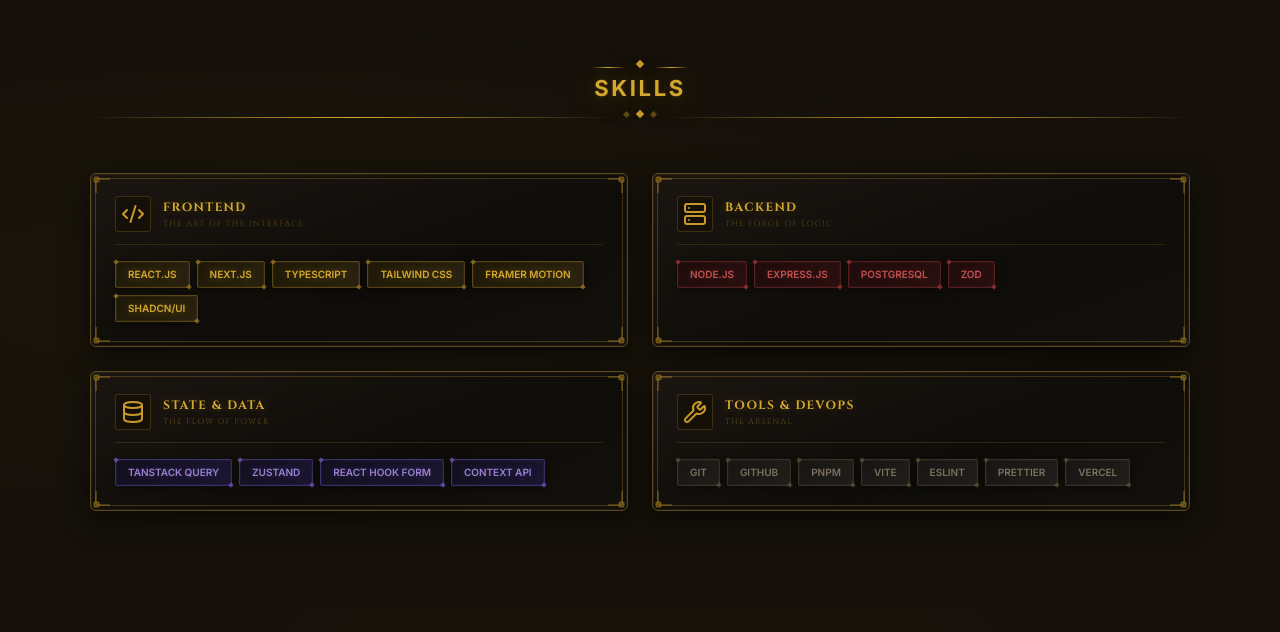
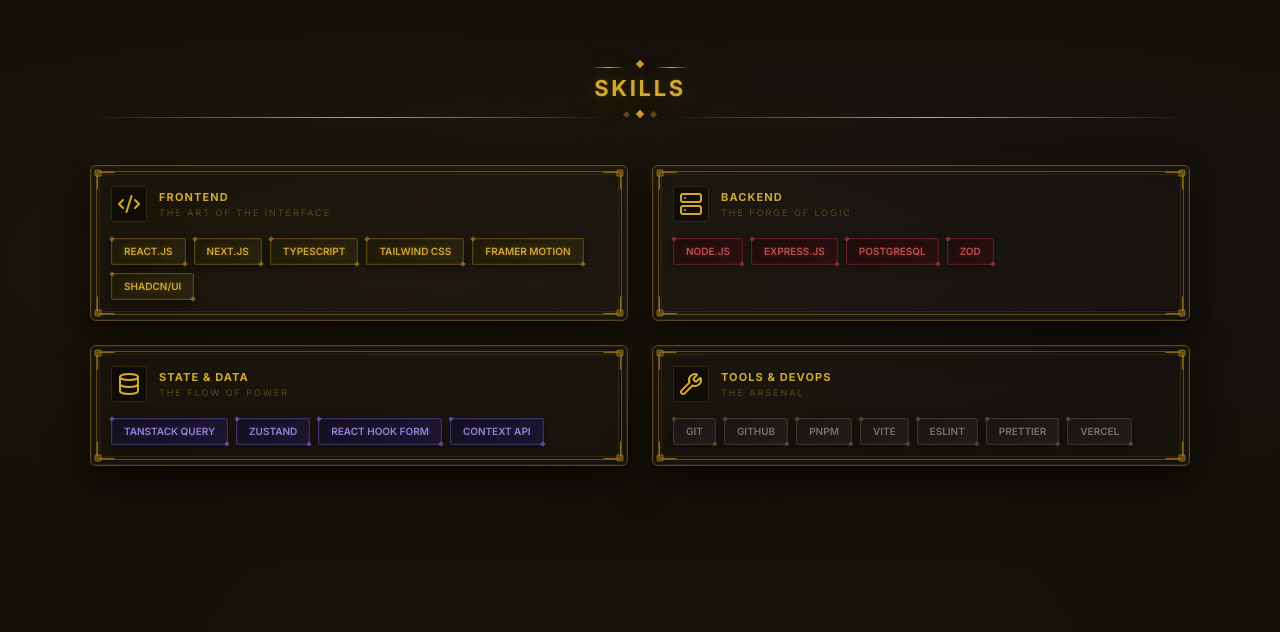
Before and after one commit to 0x-70da/portfolio, a Next.js app: page / in a window 1280 px wide. Shown: the part 1548-2180 px from the top of the page. Built offline with nearby package versions, Linux system fonts and the light colour scheme.

Commit message:
Refactor SkillsSection and SkillCategoryCard components for improved structure, styling consistency, and reusability

```diff
--- a/components/sections/SkillsSection.tsx
+++ b/components/sections/SkillsSection.tsx
@@ -3,8 +3,6 @@
 import { GlowBadge } from "../wow-components/GlowBadge";
 import { getIcon } from "@/lib/getIcon";
 import { skills } from "@/lib/data.json";
-
-// ── Corner ornament ───────────────────────────────────────────────────────────
 
 function CornerOrnament() {
   return (
@@ -12,13 +10,17 @@
       <path
         d="M2 16 L2 2 L16 2"
         fill="none"
-        stroke="rgba(180,140,40,0.7)"
+        stroke="var(--alpha-a70)"
         strokeWidth="1"
       />
       <rect
-        x="0" y="0" width="5" height="5" rx="1"
-        fill="rgba(120,90,20,0.6)"
-        stroke="rgba(180,140,40,0.7)"
+        x="0"
+        y="0"
+        width="5"
+        height="5"
+        rx="1"
+        fill="var(--alpha-ornament-a60)"
+        stroke="var(--alpha-a70)"
         strokeWidth="0.8"
       />
     </svg>
@@ -29,34 +31,42 @@
 
 function SkillCategoryCard({ category }: { category: SkillCategory }) {
   return (
-    <div className="skill-cat-card">
-      {/* frame */}
-      <div className="skill-cat-frame" />
+    <div className="w-full h-full rounded-md relative border border-ink-dark overflow-hidden bg-surface-card shadow-card">
+      <div className="absolute inset-0 rounded-md pointer-events-none z-0 bg-texture-stone-strong" />
+      <div className="absolute pointer-events-none rounded-sm z-10 border border-alpha-a45 inset-1.25" />
+      <div className="absolute pointer-events-none rounded-md z-10 border border-alpha-a15 inset-2" />
 
-      {/* corners */}
-      <div className="skill-cat-corner skill-cat-corner-tl"><CornerOrnament /></div>
-      <div className="skill-cat-corner skill-cat-corner-tr"><CornerOrnament /></div>
-      <div className="skill-cat-corner skill-cat-corner-bl"><CornerOrnament /></div>
-      <div className="skill-cat-corner skill-cat-corner-br"><CornerOrnament /></div>
+      <div className="absolute w-5.5 h-5.5 z-20 pointer-events-none top-1 left-1">
+        <CornerOrnament />
+      </div>
+      <div className="absolute w-5.5 h-5.5 z-20 pointer-events-none top-1 right-1 scale-x-[-1]">
+        <CornerOrnament />
+      </div>
+      <div className="absolute w-5.5 h-5.5 z-20 pointer-events-none bottom-1 left-1 scale-y-[-1]">
+        <CornerOrnament />
+      </div>
+      <div className="absolute w-5.5 h-5.5 z-20 pointer-events-none bottom-1 right-1 scale-[-1]">
+        <CornerOrnament />
+      </div>
 
-      <div className="skill-cat-content">
-        {/* header */}
-        <div className="skill-cat-header">
-          <div className="skill-cat-icon">{getIcon(category.icon)}</div>
+      <div className="relative w-full h-full z-20 p-5 space-y-4">
+        <div className="flex items-center gap-3">
+          <div className="w-9 h-9 rounded-[3px] border border-alpha-a20 bg-black-a40 flex items-center justify-center shrink-0 text-primary">
+            {getIcon(category.icon, { className: "w-6 h-6 shrink-0" })}
+          </div>
           <div>
-            <div className="skill-cat-title">{category.title}</div>
-            <div className="skill-cat-subtitle">{category.subtitle}</div>
+            <div className="font-heading text-wow-md font-bold tracking-widest uppercase text-primary">
+              {category.title}
+            </div>
+            <div className="font-heading text-wow-xs tracking-[0.22em] uppercase text-ink-dark">
+              {category.subtitle}
+            </div>
           </div>
         </div>
 
-        {/* badges */}
-        <div className="skill-cat-badges">
+        <div className="flex flex-wrap gap-2">
           {category.skills.map((skill) => (
-            <GlowBadge
-              key={skill}
-              label={skill}
-              variant={category.variant}
-            />
+            <GlowBadge key={skill} label={skill} variant={category.variant} />
           ))}
         </div>
       </div>
@@ -68,13 +78,16 @@
 
 export function SkillsSection() {
   return (
-    <section id="skills" className="skills-section">
-      <div className="skills-bg" />
+    <section
+      id="skills"
+      className="relative overflow-hidden px-5 py-16 md:px-8 md:py-24"
+    >
+      <div className="absolute inset-0 pointer-events-none bg-hero" />
 
-      <div className="skills-inner">
+      <div className="relative z-10 w-full max-w-275 mx-auto">
         <SectionTitle title="Skills" />
 
-        <div className="skills-grid">
+        <div className="grid sm:grid-cols-2 gap-6 mt-12">
           {skills.map((category) => (
             <SkillCategoryCard key={category.id} category={category} />
           ))}
```
